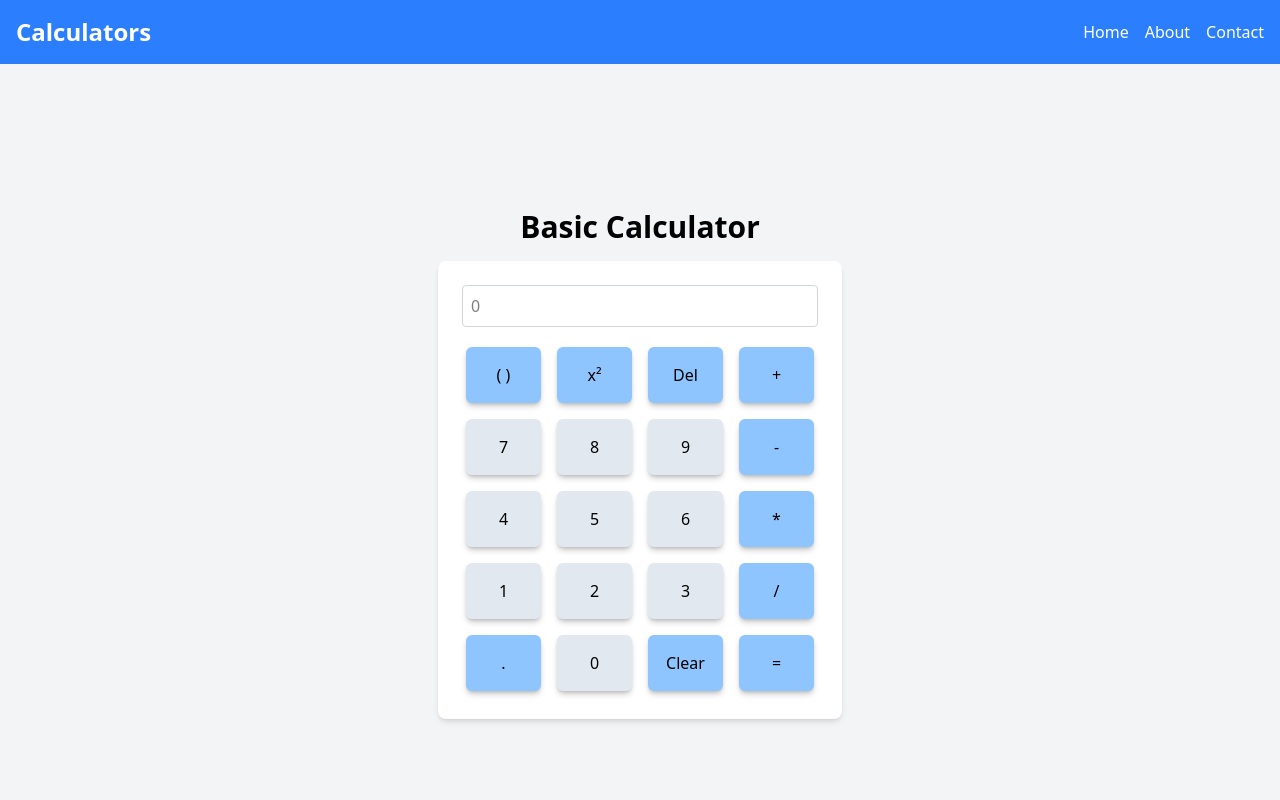
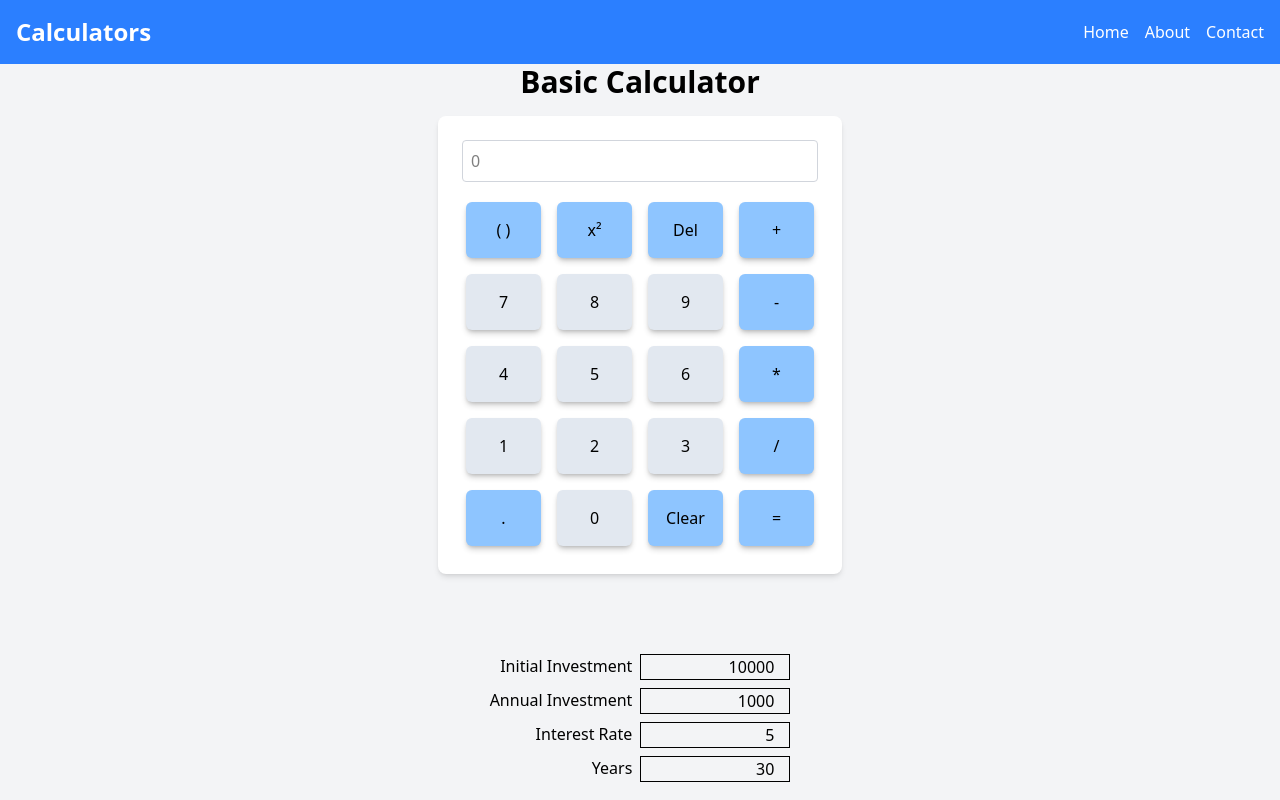
Before and after one commit to Ben-Cor/React-calcs, a React (Vite) app: page / in a window 1280 px wide. Shown: the top 800 px of the page. Built offline with nearby package versions, Linux system fonts and the light colour scheme.

Commit message:
two way binding for userInputs

```diff
--- a/src/components/CalcBasic.jsx
+++ b/src/components/CalcBasic.jsx
@@ -3,7 +3,7 @@ import CalcOperationButton from "./CalcOperationButton";
 
 export default function CalcBasic() {
   return (
-    <div className="flex flex-col items-center justify-center h-screen bg-gray-100">
+    <div className="flex flex-col items-center justify-center pb-20 bg-gray-100">
       <h1 className="text-3xl font-bold mb-4">Basic Calculator</h1>
       <div className="bg-white shadow-md rounded-lg p-6 w-[500px}">
         <input
--- a/src/components/InvestmentInputs.jsx
+++ b/src/components/InvestmentInputs.jsx
@@ -17,23 +17,23 @@ const handleChangeInput = (inputId, newValue) => {
 }
 
   return (
-    <div>
-        <form action="">
-            <div>
-                <label htmlFor="initialInvestment">Intitial Investment</label>
-                <input id="initialInvestment" name="initialInvestment" type="number" required />
+    <div className="flex flex-col items-center justify-center bg-gray-100 pb-10">
+        <form className="flex flex-col justify-end items-end w-auto gap-2" action="">
+            <div className="flex align-center justify-center gap-2">
+                <label htmlFor="initialInvestment">Initial Investment</label>
+                <input className="border-[1px] text-end w-[150px]" id="initialInvestment" name="initialInvestment" value={userInput.initialInvestment} onChange={(e) => {handleChangeInput(e.target.id, e.target.value)}} type="number" required />
             </div>
-            <div>
+            <div className="flex align-center justify-center gap-2">
                 <label htmlFor="annualInvestment">Annual Investment</label>
-                <input id="annualInvestment" name="annualInvestment" type="number" required />
+                <input className="border-[1px] text-end w-[150px]" id="annualInvestment" name="annualInvestment" value={userInput.annualInvestment} onChange={(e) => {handleChangeInput(e.target.id, e.target.value)}} type="number" required />
             </div>
-            <div>
+            <div className="flex align-center justify-center gap-2">
                 <label htmlFor="interestRate">Interest Rate</label>
-                <input id="interestRate" name="interestRate" type="number" required />
+                <input className="border-[1px] text-end w-[150px]" id="interestRate" name="interestRate" value={userInput.interestRate} onChange={(e) => {handleChangeInput(e.target.id, e.target.value)}} type="number" required />
             </div>
-            <div>
+            <div className="flex align-center justify-center gap-2">
                 <label htmlFor="years">Years</label>
-                <input id="years" name="years" type="number" required />
+                <input className="border-[1px] text-end w-[150px]" id="years" name="years" value={userInput.years} onChange={(e) => {handleChangeInput(e.target.id, e.target.value)}} type="number" required />
             </div>
         </form>
     </div>
```
